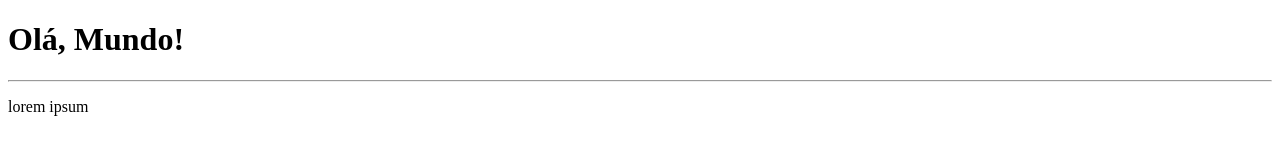
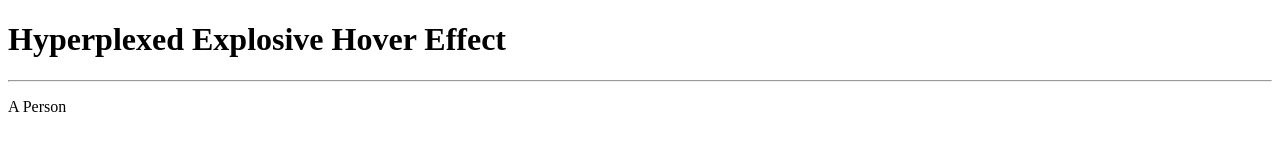
Before and after one commit to heliolbs/explosive-hover-effect, a plain HTML site: page index.html in a window 1280 px wide. Drawn offline with Linux system fonts and the light colour scheme.

Commit message:
Update index.html
Update title, h1, and p div from index.html

```diff
--- a/index.html
+++ b/index.html
@@ -3,11 +3,11 @@
 <head>
     <meta charset="UTF-8" content="width=device-width, initial-scale=1.0">
     <meta name="viewport" content="width=device-width, initial-scale=1.0">
-    <title>Documento</title>
+    <title>Hyperplexed Explosive Hover Effect</title>
 </head>
 <body>
-    <h1>Olá, Mundo!</h1>
+    <h1>Hyperplexed Explosive Hover Effect</h1>
 	<hr>
-	<p>lorem ipsum</p>
+	<p>A Person</p>
 </body>
 </html>
```
